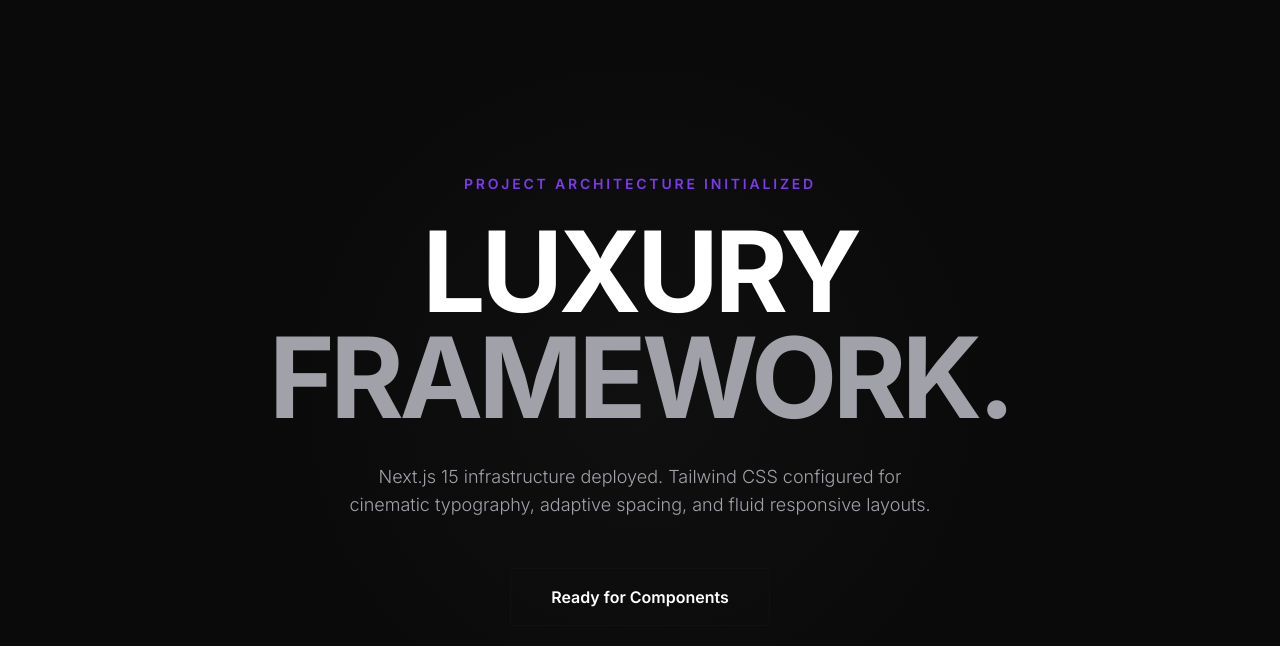
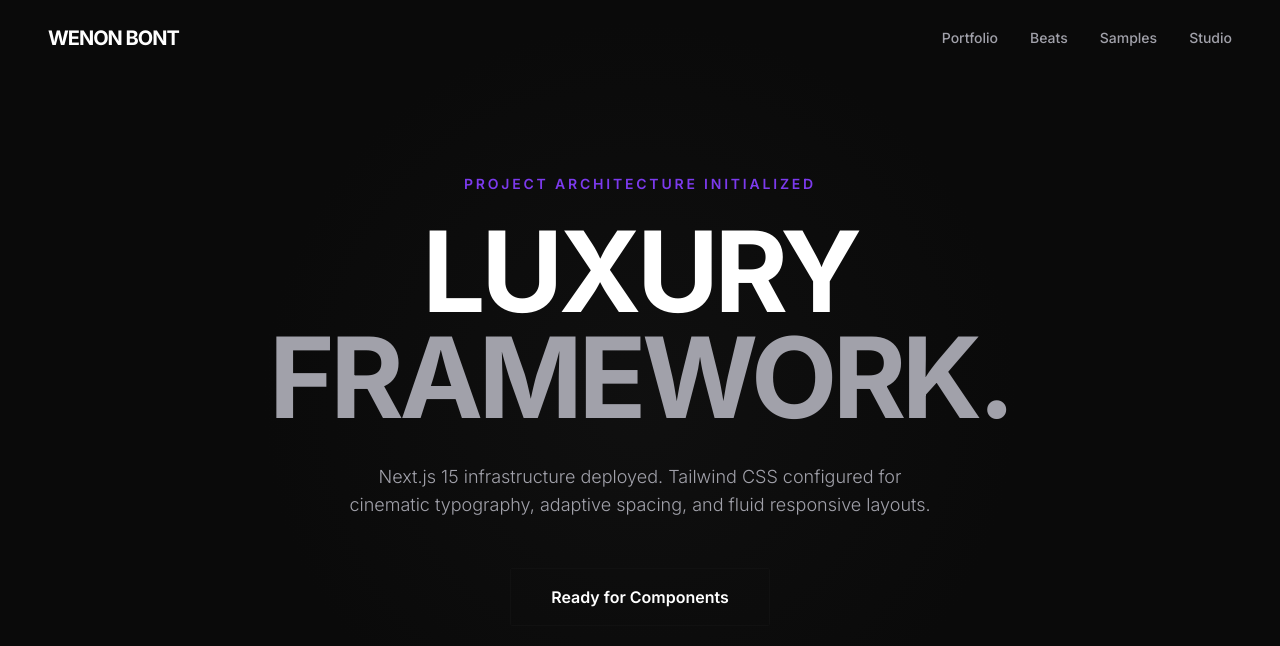
Before and after one commit to gks-prog/WenonBont93, a Next.js app: page / in a window 1280 px wide. Shown: the top 646 px of the page. Built offline with nearby package versions, Linux system fonts and the light colour scheme.

Commit message:
Update layout.tsx

```diff
--- a/src/app/layout.tsx
+++ b/src/app/layout.tsx
@@ -1,18 +1,20 @@
 import type { Metadata } from "next";
 import { Inter } from "next/font/google";
 import "./globals.css";
+import { Navbar } from "@/components/ui/Navbar";
 
 const inter = Inter({ subsets: ["latin"], variable: '--font-inter', display: 'swap' });
 
 export const metadata: Metadata = {
-  title: "Cinematic Portfolio",
+  title: "Wenon Bont | Cinematic Portfolio",
   description: "A dark luxury creative portfolio built with Next.js 15.",
 };
 
 export default function RootLayout({ children }: { children: React.ReactNode }) {
   return (
     <html lang="en" className="scroll-smooth">
-      <body className={`${inter.variable} font-sans bg-[#0a0a0a] text-white antialiased relative min-h-[100dvh]`}>
+      <body className={`${inter.variable} font-sans bg-[#0a0a0a] text-[#ffffff] antialiased relative min-h-[100dvh]`}>
+        <Navbar />
         {children}
       </body>
     </html>
```
